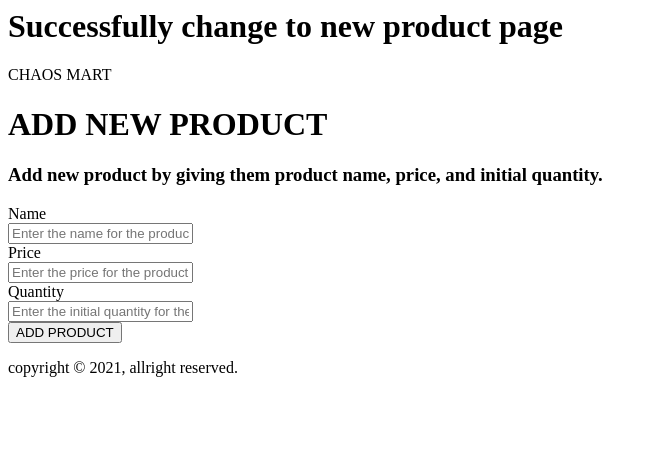
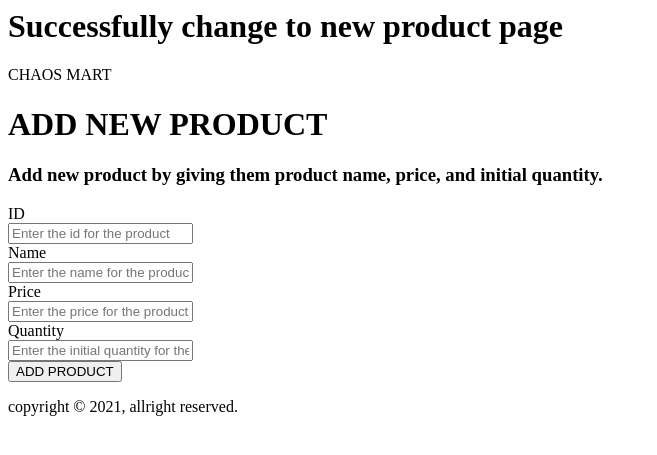
Before and after one commit to wedaZXCV/php-simple-oop, a PHP site: page /our_shop/newProduct.php in a window 1280 px wide. Shown: the top 455 px of the page, without its empty margins (0-657 px from the left). Run offline with PHP 8.4, Linux system fonts and the light colour scheme.

Commit message:
dlt checked product, id obtained

```diff
--- a/our_shop/includes/productPage.inc.php
+++ b/our_shop/includes/productPage.inc.php
@@ -68,11 +68,16 @@ class ProductPage{
     ";
     //HTML codes to remove all entries from mySQL
     $this->clearAllProduct($conn);
+    echo"<br>
+    <form action=\"functions/deleteChecked.php\" method=\"POST\">
+    ";
     //HTML codes to call entries from mySQL
     $this->displayListProduct($conn);
     //HTML codes after list table
     echo "
     </table>
+      <button type=\"submit\">Delete checked</button>
+    </form>
     </div>
     <div class=\"footer\">
       copyright &copy 2021, allright reserved.
@@ -97,6 +102,15 @@ class ProductPage{
     //HTML codes for the main form
     echo"
     <form class=\"add-new-product\" action=\"newProduct.php\" method=\"POST\">
+      <div class=\"form-rows\">
+        <div class=\"labels\">
+          <label for=\"prdid\" id=\"prdid-label\">ID</label>
+        </div>
+        <div class=\"fields\">
+          <input type=\"text\" id=\"prdid\" name=\"id\" class=\"input-fields\" placeholder=\"Enter the id for the product\" required>
+        </div>
+      </div>
+
       <div class=\"form-rows\">
         <div class=\"labels\">
           <label for=\"prdname\" id=\"prdname-label\">Name</label>
@@ -173,6 +187,7 @@ class ProductPage{
       while($row = $result->fetch_assoc()){
         echo "
           <tr>
+            <td><input type=\"checkbox\" id=\"itemid".$row["id"]."\" name=\"item[]\" value=\"".$row["id"]."\"></td>
             <td>".$row["id"]."</td>
             <td>".$row["name"]."</td>
             <td>".$row["price"]."</td>
--- a/our_shop/newProduct.php
+++ b/our_shop/newProduct.php
@@ -15,7 +15,7 @@
 
   } else{
     $productIns = new Product($prdPage);
-    $productIns->addNewProduct(1, $_POST["name"], $_POST["price"], $_POST["qtt"]);
+    $productIns->addNewProduct($_POST["id"], $_POST["name"], $_POST["price"], $_POST["qtt"]);
   }
 
 
--- a/shopping_web_progress.txt
+++ b/shopping_web_progress.txt
@@ -92,6 +92,7 @@ fix the product displaying of product list on product.php	>> done!
 remove all product		>> done!
 
 checkbox next to the each product
+
 on several items are checked:
 show [delete selected] to delete selected item (the button is at the top and bottom of the list item)
 
@@ -99,7 +100,7 @@ on mouse hover at a row:
 appearing/disappearing delete button	(on the dead right side of each row)
 appearing/disappearing price input (next to each row's price)
 appearing/disappearing quantity input (next to each row's quantity)
-* the name cannot be edited. Consider creating product instance.
+* the name cannot be edited. Consider creating new product instance.
 
 auto increments id...
 
```
Also changed, not shown: our_shop/functions/delete.php (+0 -9 lines), our_shop/functions/deleteChecked.php (added, +15 -0 lines). Lines whose indentation alone changed are shown as unchanged.
